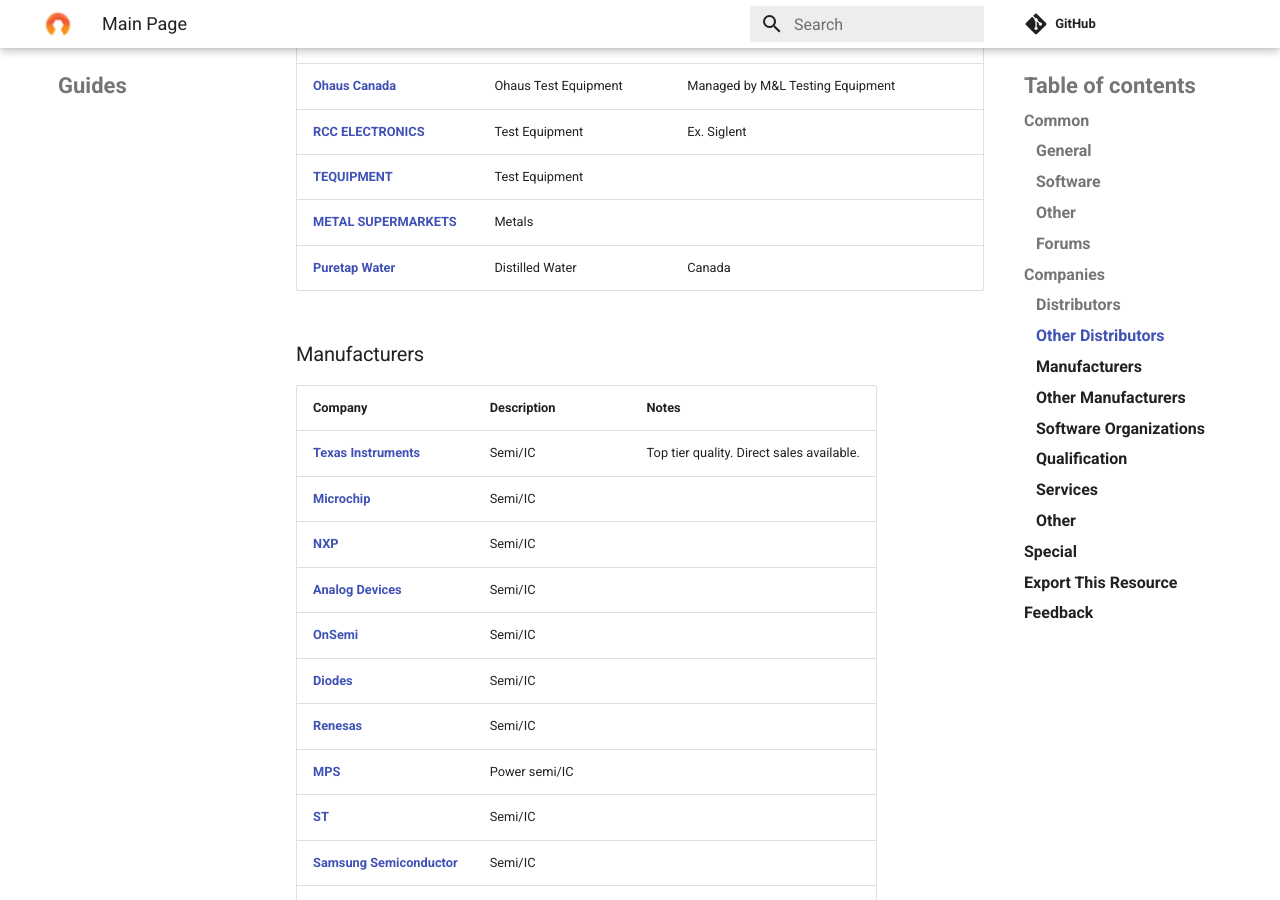
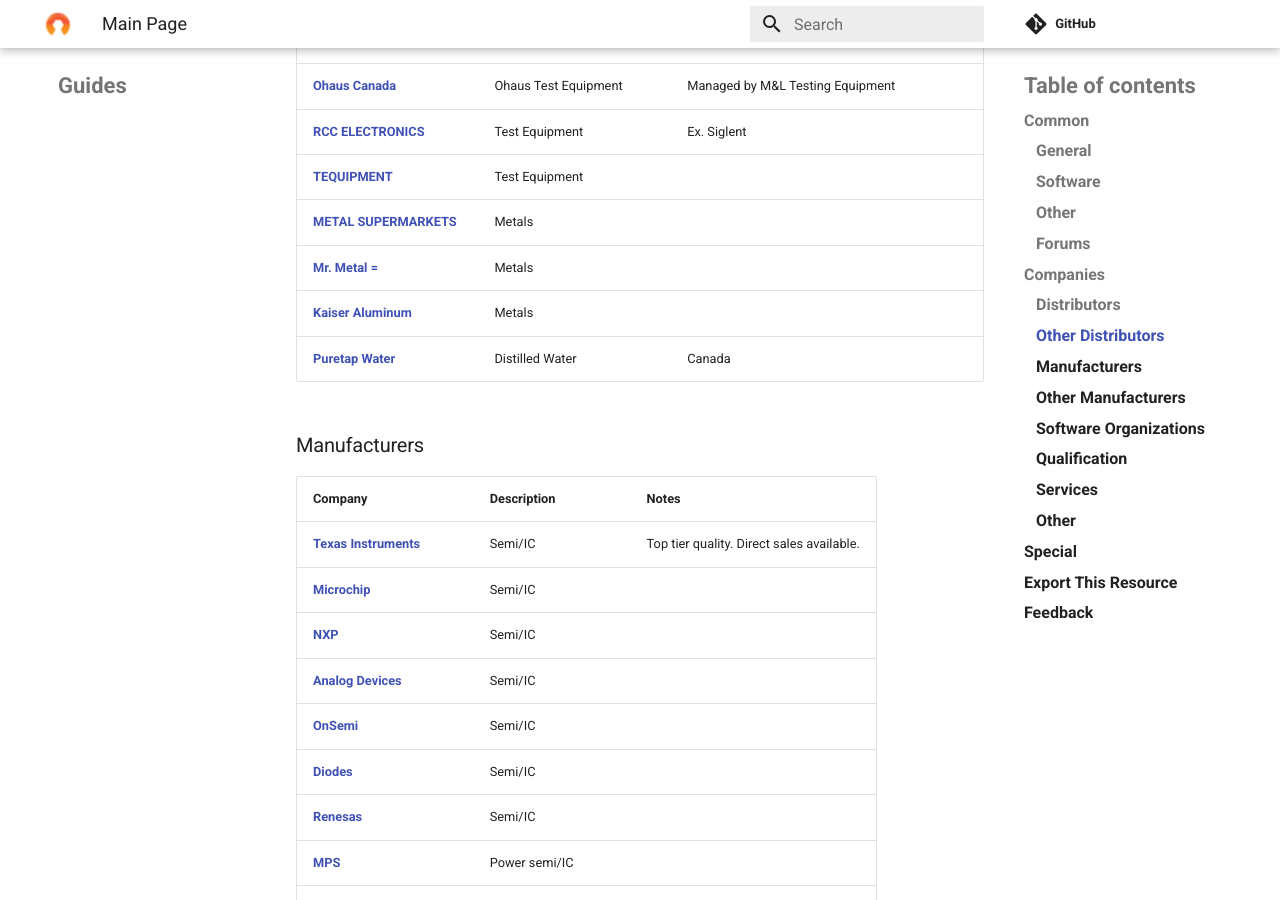
Before and after one commit to Guidebolt/knowledge, an MkDocs documentation site: the page built from docs/README.md, in a window 1280 px wide and 900 px high, scrolled down 3658 px. Built offline with MkDocs 1.6.1 and Material for MkDocs 9.7.7, drawn with Linux system fonts in a browser that asks for light colours; comment, search, counter and statistics services are not loaded.

Commit message:
fixed Digikey URL and added metal suppliers

```diff
--- a/docs/README.md
+++ b/docs/README.md
@@ -64,7 +64,7 @@ Company | Description | Notes
 [Grainger Canada](https://www.grainger.ca) | Industrial |
 [McmasterCarr](https://mcmaster.com) | Industrial |
 [Mouser Canada](https://www.mouser.ca/) | Electrical Parts |
-[Digikey Canada](https://www.grainger.ca) | Electrical Parts |
+[Digikey Canada](https://www.digikey.ca/) | Electrical Parts |
 [Arrow](https://www.arrow.com/) | Electrical Parts |
 [Uline](https://www.uline.ca/) | Logistical Supplies
 [Amazon Canada](https://www.amazon.ca/) | Consumer Goods
@@ -95,6 +95,8 @@ Company | Description | Notes
 [RCC ELECTRONICS](https://www.rcce.com/) | Test Equipment | Ex. Siglent
 [TEQUIPMENT](https://www.tequipment.net/) | Test Equipment
 [METAL SUPERMARKETS](https://www.metalsupermarkets.com) | Metals
+[Mr. Metal =](https://mrmetal.ca/) | Metals
+[Kaiser Aluminum](https://www.kaiseraluminum.com/) | Metals
 [Puretap Water](https://puretap.ca/) | Distilled Water | Canada
 
 ### Manufacturers
```
